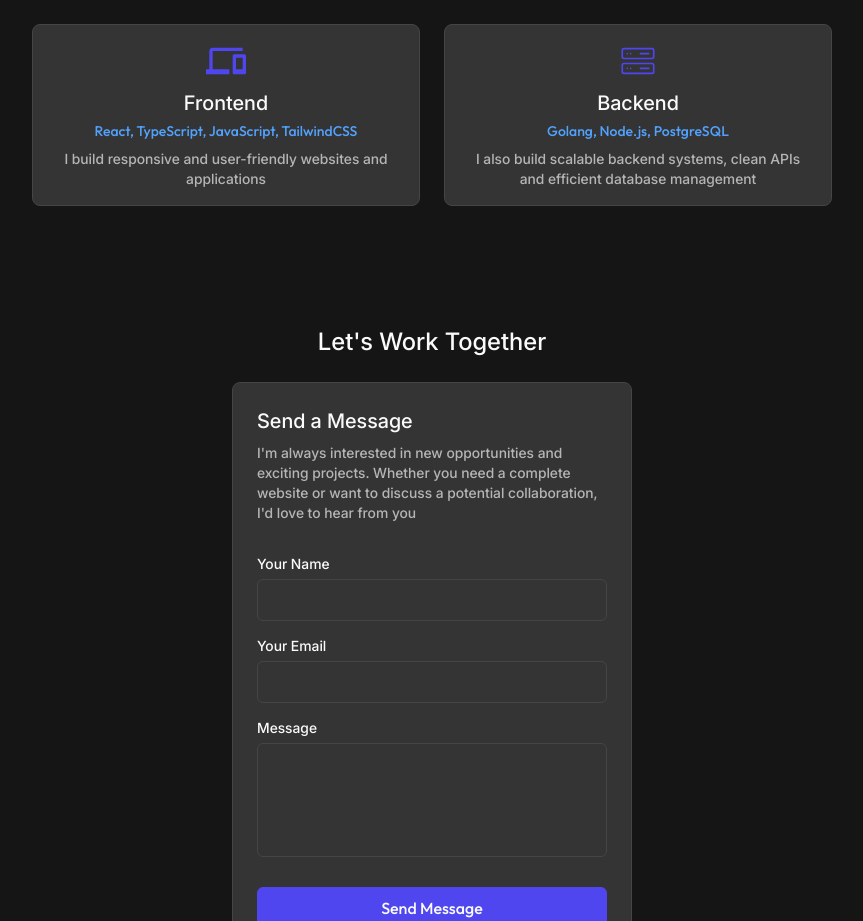
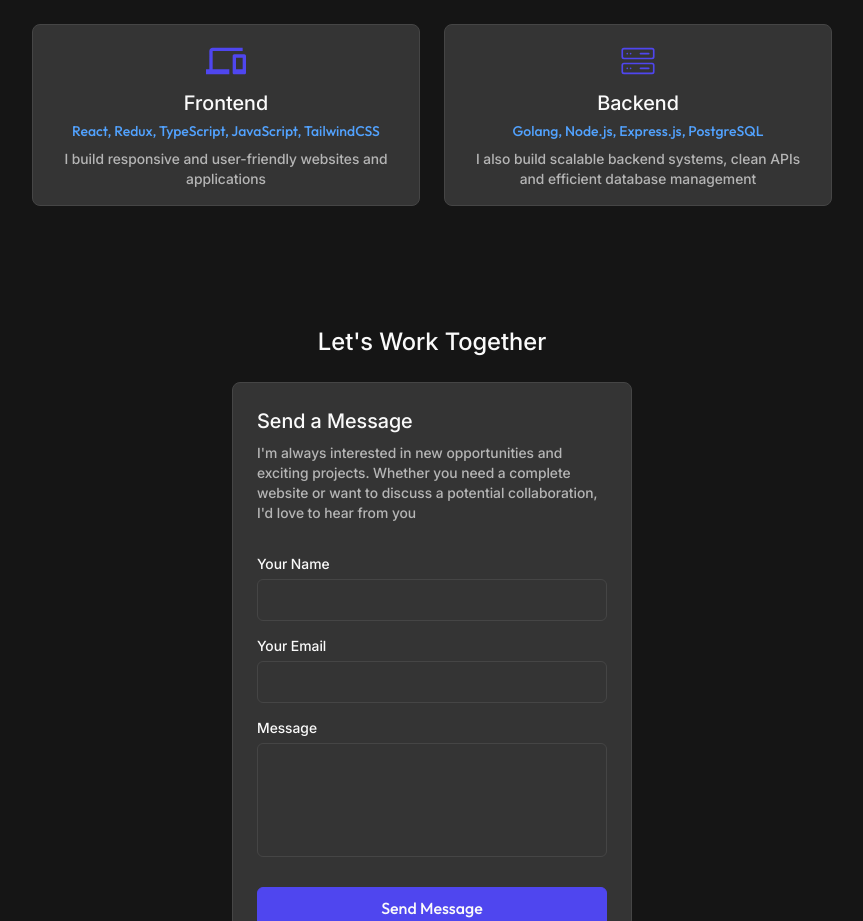
Before and after one commit to Habeebamoo/Portfolio, a React (Vite) app: page / in a window 1280 px wide. Shown: the part 2180-3101 px from the top of the page, without its empty margins (208-1071 px from the left). Built offline with nearby package versions, Linux system fonts and the light colour scheme.

Commit message:
updated my-skills section

```diff
--- a/src/components/Main.tsx
+++ b/src/components/Main.tsx
@@ -141,7 +141,7 @@ const Main = () => {
             <MdDevices size={40} />
           </div>
           <h1 className="font-inter text-xl text-accent text-center mt-2">Frontend</h1>
-          <p className="text-blue-400 font-outfit text-sm mt-1 text-center">React, TypeScript, JavaScript, TailwindCSS</p>
+          <p className="text-blue-400 font-outfit text-sm mt-1 text-center">React, Redux, TypeScript, JavaScript, TailwindCSS</p>
           <p className="text-muted text-sm mt-2 text-center font-inter">I build responsive and user-friendly websites and applications</p>
         </div>
 
@@ -151,7 +151,7 @@ const Main = () => {
             <CiServer size={40} />
           </div>
           <h1 className="font-inter text-xl text-accent text-center mt-2">Backend</h1>
-          <p className="text-blue-400 font-outfit text-sm mt-1 text-center">Golang, Node.js, PostgreSQL</p>
+          <p className="text-blue-400 font-outfit text-sm mt-1 text-center">Golang, Node.js, Express.js, PostgreSQL</p>
           <p className="text-muted text-sm mt-2 text-center font-inter">I also build scalable backend systems, clean APIs and efficient database management</p>
         </div>
       </div>
```
